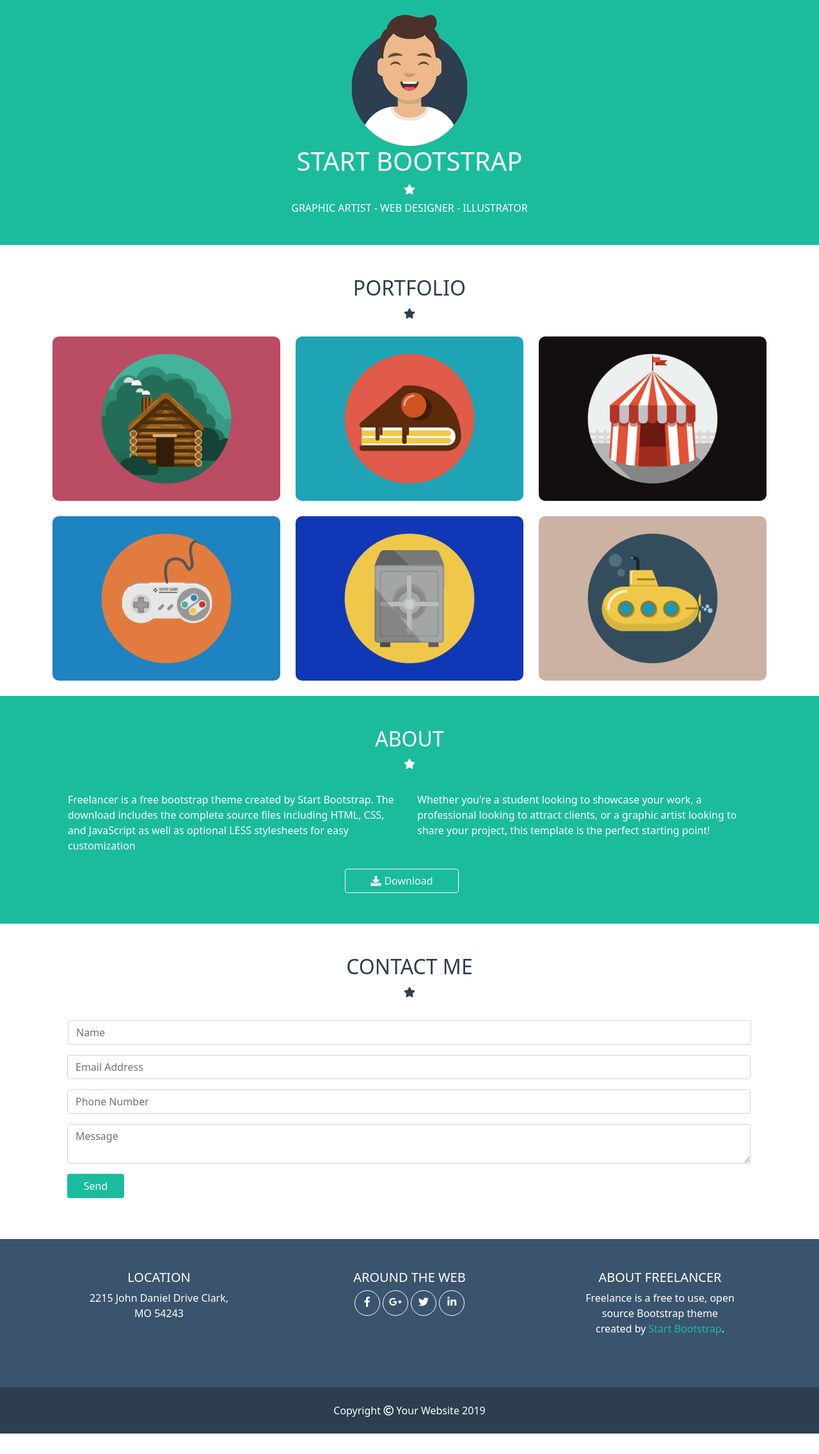
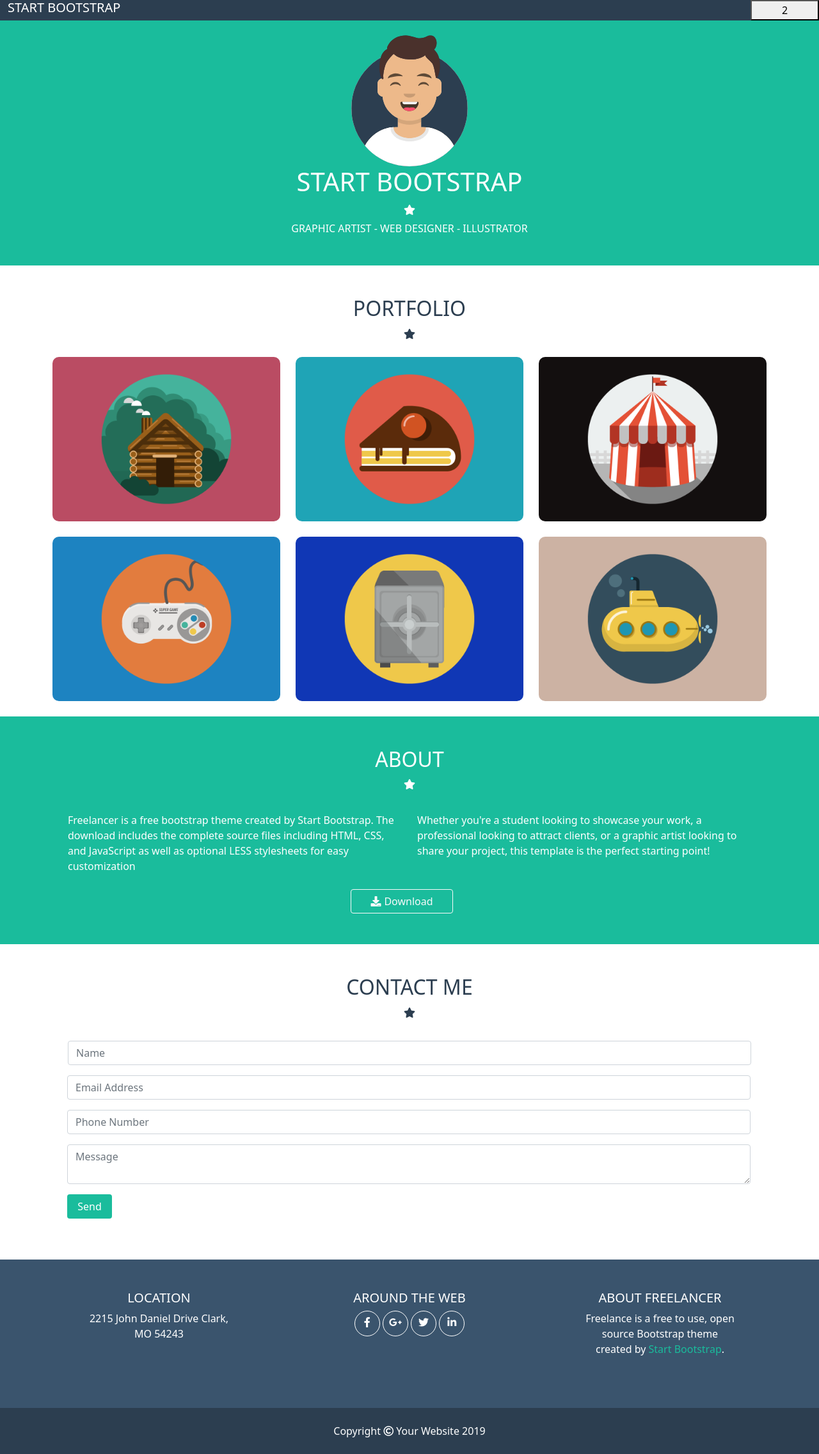
Before and after one commit to Anto231996/html-css-bootstrap-freelancer, a plain HTML site: page index.html in a window 1280 px wide. Shown: the whole page at 64% size. Before the commit the page ends 2241 px from the top, so only its background shows below. Drawn offline with nearby package versions, Linux system fonts and the light colour scheme.

Commit message:
pulizia codice

```diff
--- a/css/style.css
+++ b/css/style.css
@@ -1,26 +1,18 @@
-#logo-jumbo{
+main section #logo-jumbo{
     width: 200px;
 }
 
-div#portfolio div.row div img{
+main section div#portfolio div.row div img{
     width: 100%;
     border-radius: 10px;
 }
 
-#about-text,
-#about-text-input,
-#btn-about-text,
-#footer-text,
-#footer-copyright{
-    margin: auto;
-}
-
-#btn-about-text{
-    min-width: 120px;
+#btn-download{
+    width: 160px;
 }
 
 #btn-send{
-    min-width: 70px;
+    width: 70px;
 }
 
 .my-text-blue{
--- a/index.html
+++ b/index.html
@@ -13,7 +13,11 @@
 
     <header>
         <nav class="container-fluid my-bg-dark-blue">
-
+            <div class="row">
+                <h5 class="col-6 text-uppercase text-white">start bootstrap</h5>
+                <div class="col-5"></div>
+                <button class="col-1">2</button>
+            </div>
         </nav>
     </header>
 
@@ -67,11 +71,11 @@
 
                 <div class="col-12 text-center text-white mb-2"><i class="fas fa-star"></i></div>
             </div>
-            <div class="row container" id="about-text">
+            <div class="row container mx-auto">
                 <p class="col-12 col-md-6 col-lg-6 text-white">Freelancer is a free bootstrap theme created by Start Bootstrap. The download includes the complete source files including HTML, CSS, and JavaScript as well as optional LESS stylesheets for easy customization</p>
                 <p class="col-12 col-md-6 col-lg-6 text-white mb-5">Whether you're a student looking to showcase your work, a professional looking to attract clients, or a graphic artist looking to share your project, this template is the perfect starting point!</p>
                 <div class="row">
-                    <button type="button" class="col-5 col-md-3 col-lg-2 btn btn-outline-light" id="btn-about-text"><i class="fas fa-download"></i>Download</button>
+                    <button type="button" class="col-5 col-md-3 col-lg-2 btn btn-outline-light mx-auto" id="btn-download"><i class="fas fa-download"></i>Download</button>
                 </div>
             </div>
         </section>
@@ -82,7 +86,7 @@
 
                 <div class="col-12 text-center my-text-blue mb-2"><i class="fas fa-star"></i></div>
             </div>
-            <div class="row container input-group mb-3" id="about-text-input">
+            <div class="row container input-group mb-3 mx-auto">
                 <div class="col-12 col-md-12 col-lg-12 mb-3"><input type="text" class="form-control" placeholder="Name" aria-label="Name"></div>
                 <div class="col-12 col-md-12 col-lg-12 mb-3"><input type="text" class="form-control" placeholder="Email Address" aria-label="Email Address"></div>
                 <div class="col-12 col-md-12 col-lg-12 mb-3"><input type="text" class="form-control" placeholder="Phone Number" aria-label="Phone Number"></div>
@@ -94,12 +98,12 @@
 
     <footer>
         <div class="container-fluid my-bg-blue">
-            <div class="row container p-5" id="footer-text">
+            <div class="row container p-5 mx-auto">
                 <div class="col-12 col-md-4 col-lg-3 text-center text-white mb-3">
                     <h5 class="text-uppercase">location</h5>
                     <p>2215 John Daniel Drive Clark, MO 54243</p>
                 </div>
-                <div class="col-12 col-md-4 col-lg-6 text-center text-white mb-3">
+                <div class="col-12 col-md-4 col-lg-6 text-center text-white mb-4">
                     <h5 class="text-uppercase">around the web</h5>
                     <div>
                         <i class="fab fa-facebook-f"></i>
@@ -116,7 +120,7 @@
         </div>
 
         <div class="container-fluid my-bg-dark-blue">
-            <div class="row container text-center text-white p-4" id="footer-copyright">
+            <div class="row container text-center text-white p-4 mx-auto">
                 <span class="col">Copyright <i class="far fa-copyright"></i> Your Website 2019</span>
             </div>
         </div>
```
